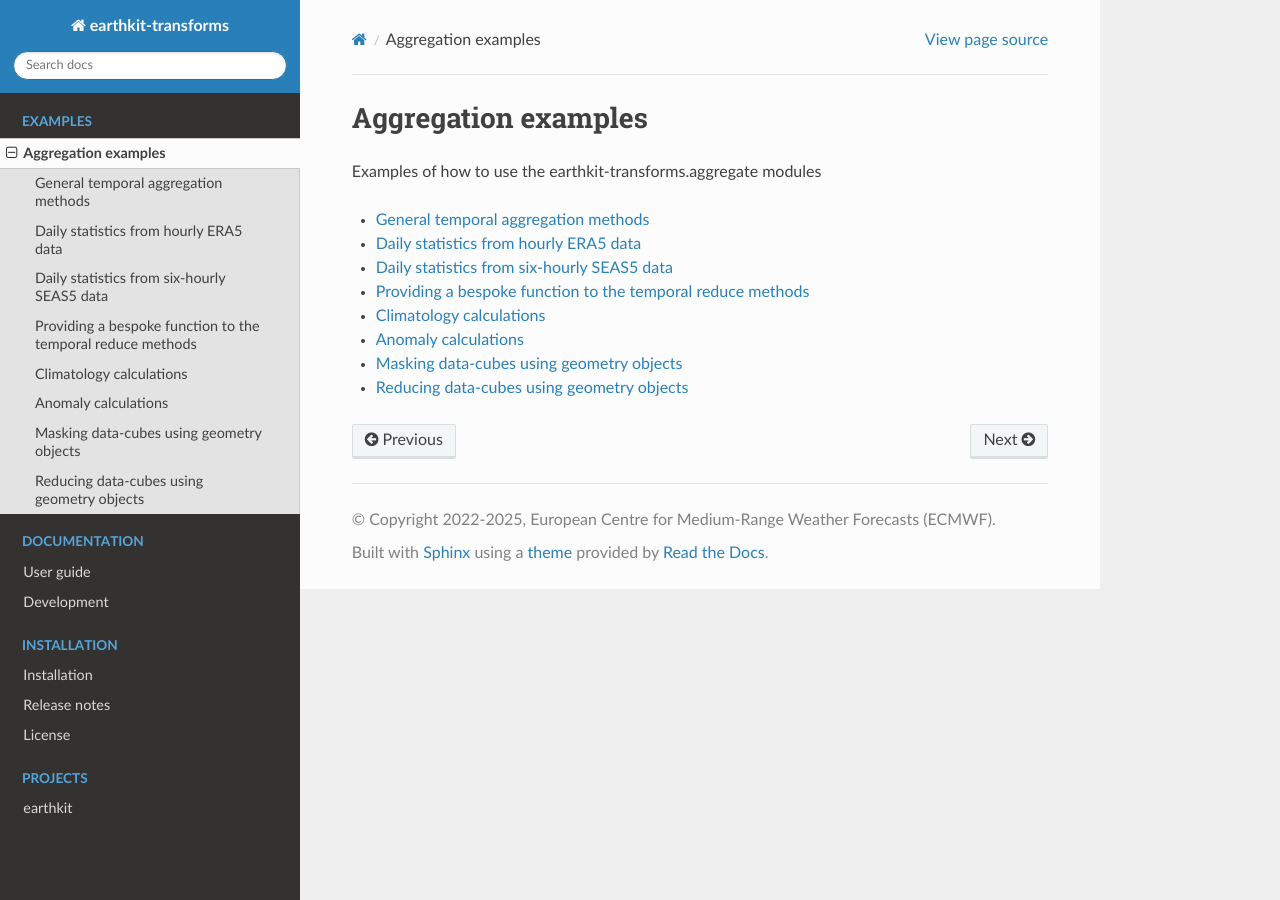
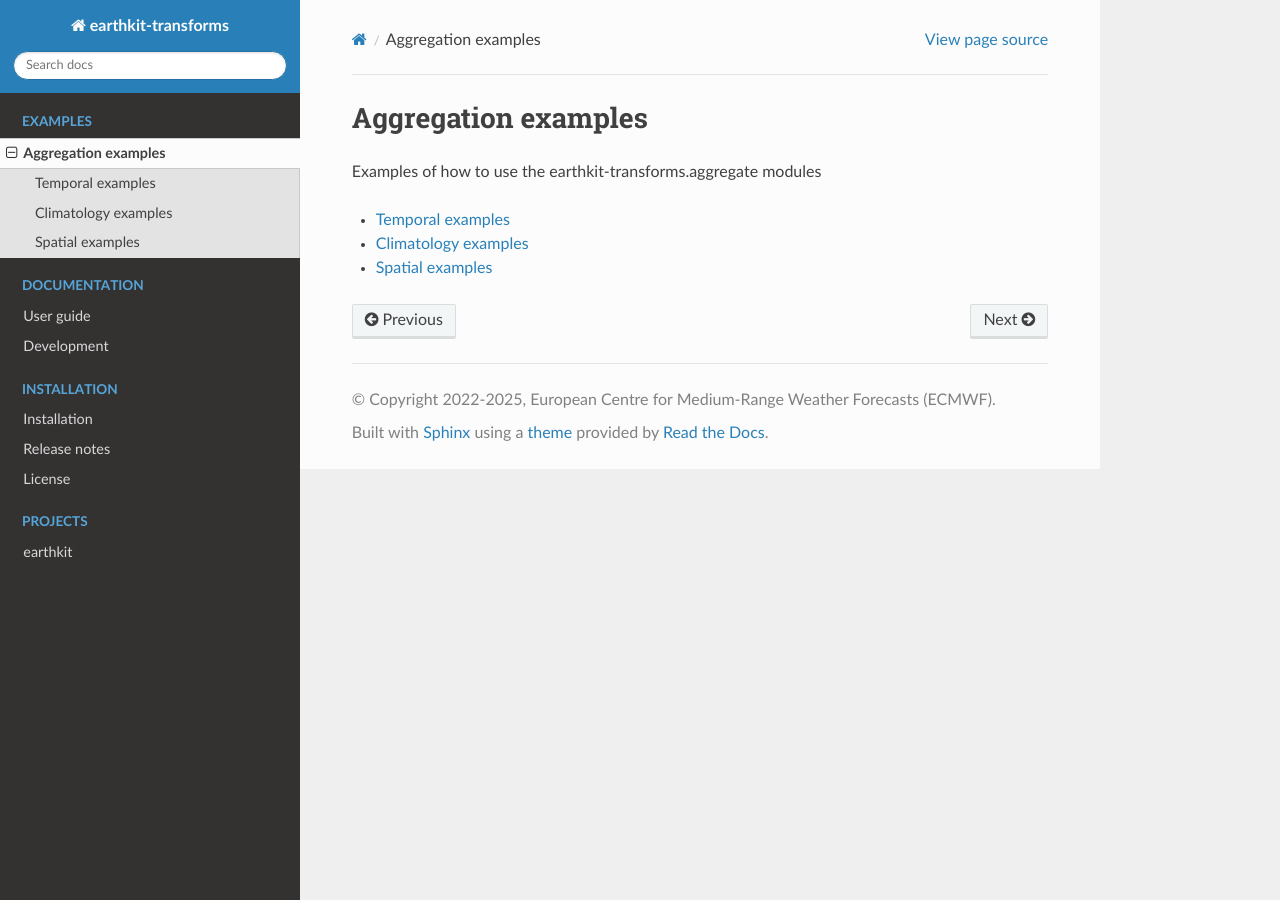
Before and after one commit to ecmwf/earthkit-transforms, a Sphinx documentation site: the page built from docs/notebooks/aggregate-examples.rst, in a window 1280 px wide. Built offline with Sphinx 7.4.7 and the Read the Docs theme 3.1.0, drawn with Linux system fonts in a browser that asks for light colours; pages that are not in the unit, such as notebooks, are missing from menus.

Commit message:
extra docs pages

```diff
--- a/docs/notebooks/aggregate-examples.rst
+++ b/docs/notebooks/aggregate-examples.rst
@@ -7,11 +7,6 @@ Examples of how to use the earthkit-transforms.aggregate modules
 .. toctree::
    :maxdepth: 1
 
-   temporal/01-era5-general-methods.ipynb
-   temporal/02-era5-daily-monthly-statistics.ipynb
-   temporal/03-seas5-daily-statistics.ipynb
-   temporal/04-era5-bespoke-how-function.ipynb
-   climatology/01-era5-climatology.ipynb
-   climatology/02-era5-anomaly.ipynb
-   spatial/01-era5-masking.ipynb
-   spatial/02-era5-reduce-data-over-geometries.ipynb
+   temporal/index.rst
+   climatology/index.rst
+   spatial/index.rst
```
